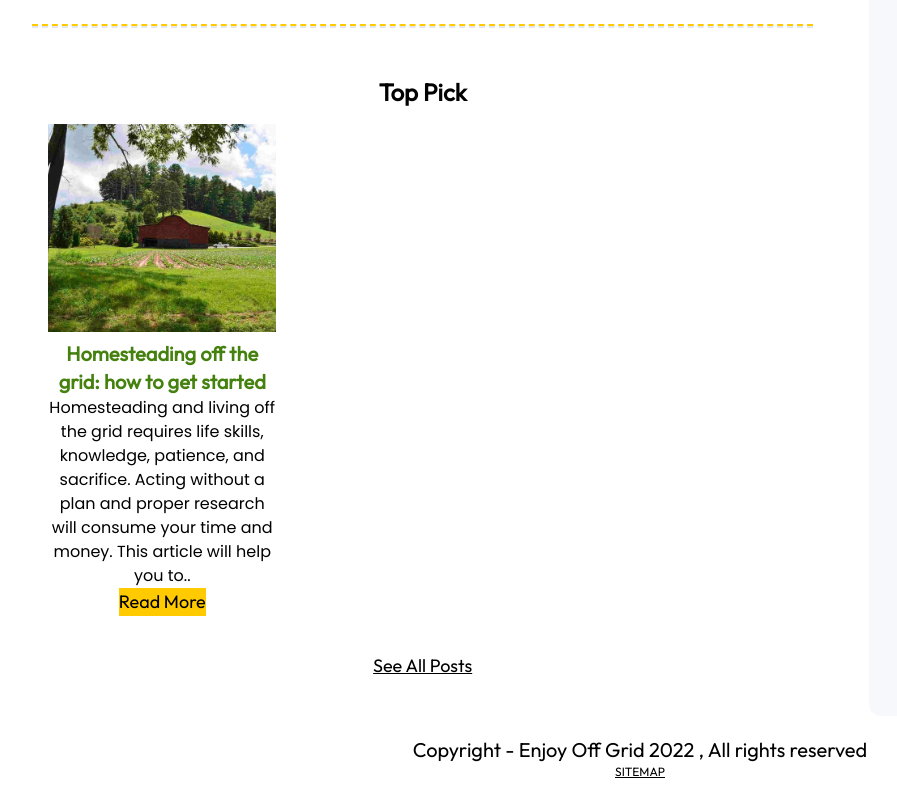
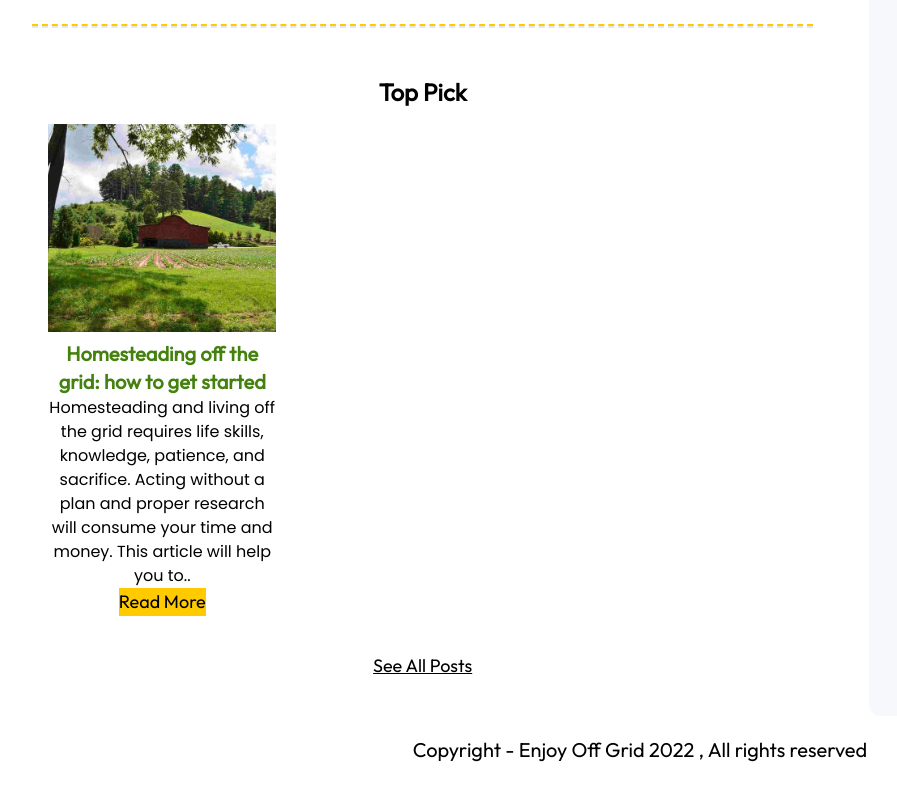
Before and after one commit to asadsiddiquee/enjoyoffgridblog, a Next.js app: page / in a window 1280 px wide. Shown: the part 1061-1861 px from the top of the page, without its empty margins (0-897 px from the left). Built offline with nearby package versions, Linux system fonts and the light colour scheme.

Commit message:
layout update

```diff
--- a/components/Footer.js
+++ b/components/Footer.js
@@ -11,10 +11,6 @@ function Footer() {
       <p className="inline-block">
         Copyright - Enjoy Off Grid {yyyy} , All rights reserved
       </p>
-
-      <Link href="/sitemap">
-        <a className="py-0 my-0 text-center underline text-xs  ">SITEMAP</a>
-      </Link>
     </div>
   );
 }
```
